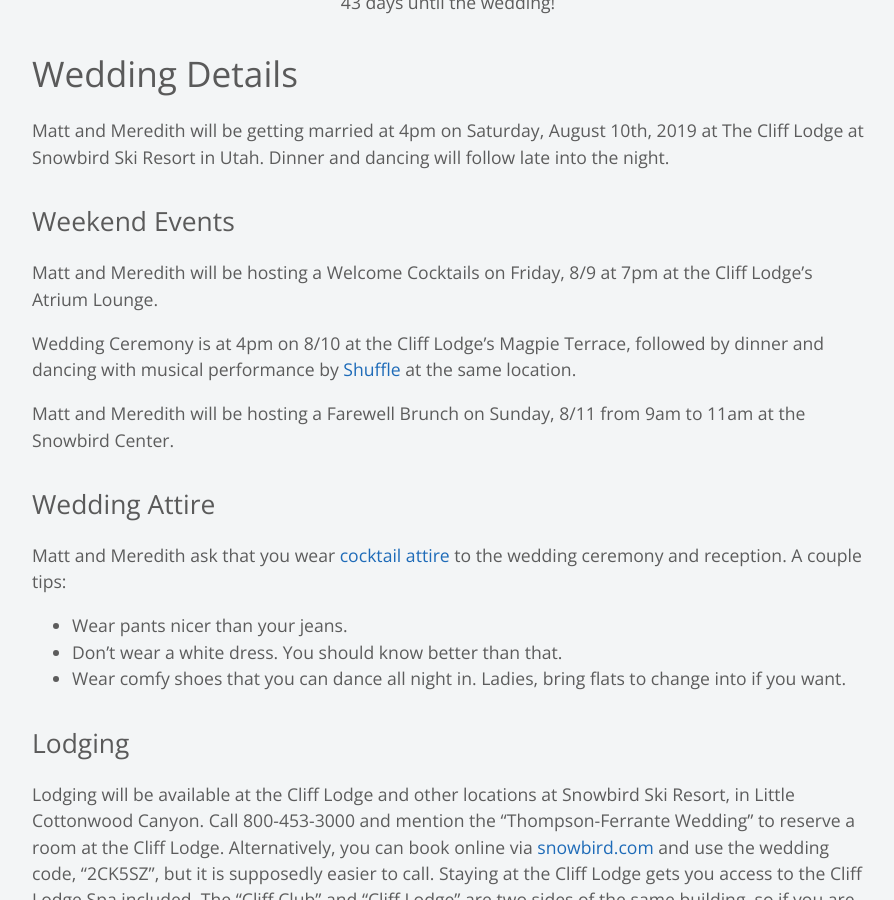
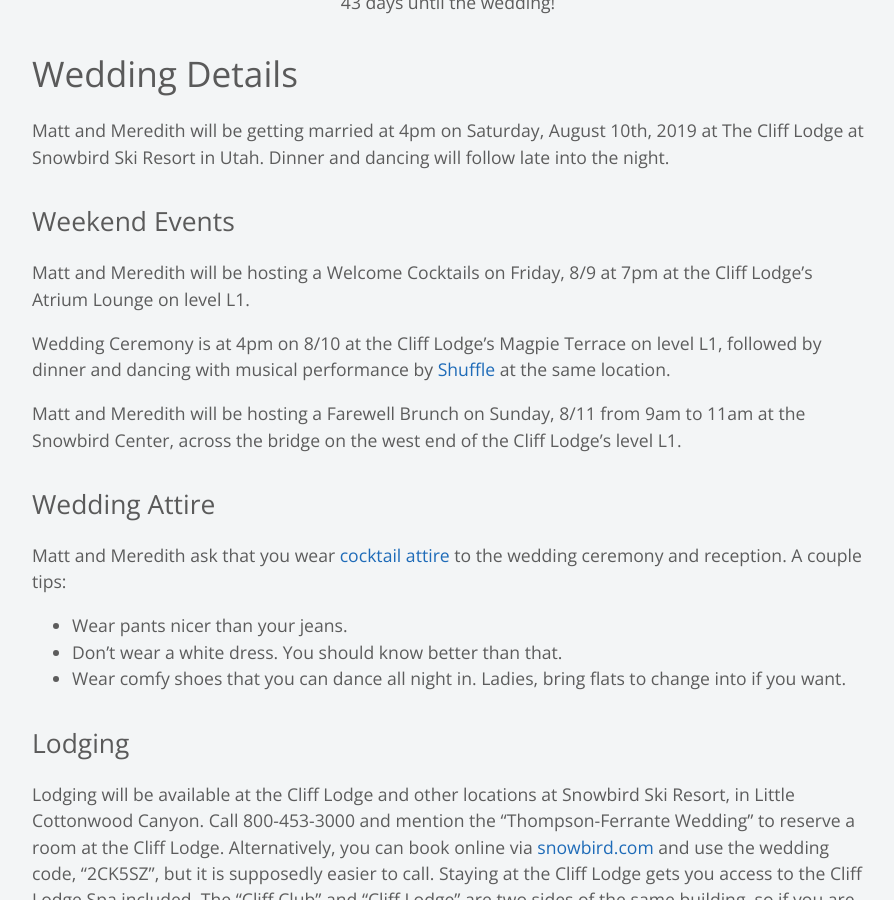
Before and after one commit to ferrants/weddingwebsite, a Jekyll site: the page built from details.md, in a window 1280 px wide and 900 px high, scrolled down 555 px. Shown: the whole window, without its empty margins (192-1086 px from the left). Built offline with Jekyll 4.4.1, drawn with Linux system fonts in a browser that asks for light colours; nearby versions of some CDN libraries; our own code applies the rules of GitHub Pages for plain Markdown files.

Commit message:
added floors

```diff
--- a/details.md
+++ b/details.md
@@ -8,11 +8,11 @@ Matt and Meredith will be getting married at 4pm on Saturday, August 10th, 2019
 
 ## Weekend Events
 
-Matt and Meredith will be hosting a Welcome Cocktails on Friday, 8/9 at 7pm at the Cliff Lodge's Atrium Lounge.
+Matt and Meredith will be hosting a Welcome Cocktails on Friday, 8/9 at 7pm at the Cliff Lodge's Atrium Lounge on level L1.
 
-Wedding Ceremony is at 4pm on 8/10 at the Cliff Lodge's Magpie Terrace, followed by dinner and dancing with musical performance by [Shuffle](https://www.shuffleslc.com/) at the same location.
+Wedding Ceremony is at 4pm on 8/10 at the Cliff Lodge's Magpie Terrace on level L1, followed by dinner and dancing with musical performance by [Shuffle](https://www.shuffleslc.com/) at the same location.
 
-Matt and Meredith will be hosting a Farewell Brunch on Sunday, 8/11 from 9am to 11am at the Snowbird Center.
+Matt and Meredith will be hosting a Farewell Brunch on Sunday, 8/11 from 9am to 11am at the Snowbird Center, across the bridge on the west end of the Cliff Lodge's level L1.
 
 ## Wedding Attire
 
```
